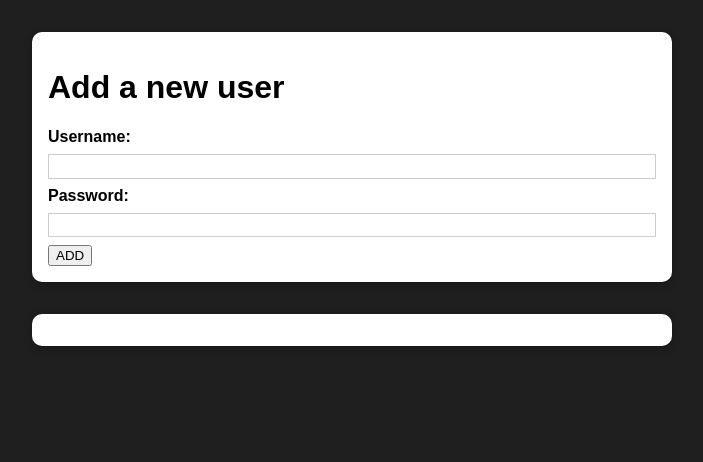
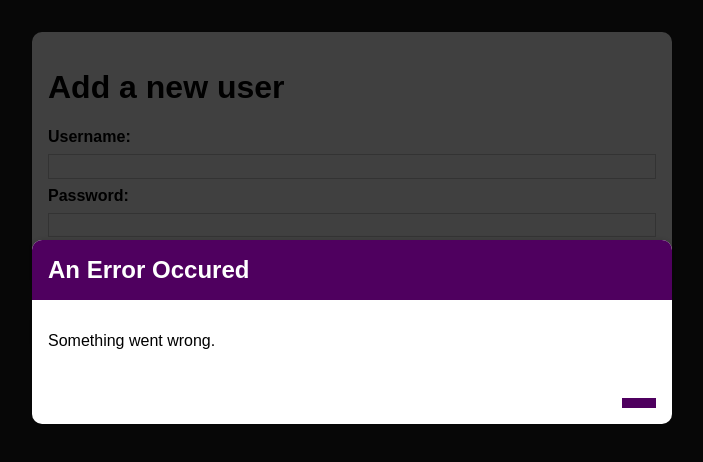
Before and after one commit to emarekica/react-small-form, a React (Create React App) app: page / in a window 1280 px wide. Shown: the top 462 px of the page, without its empty margins (288-991 px from the left). Built offline with nearby package versions, Linux system fonts and the light colour scheme.

Commit message:
config: ErrorModal component

```diff
--- /dev/null
+++ b/src/components/UI/ErrorModal.js
@@ -0,0 +1,28 @@
+import React from "react";
+
+import Button from "./Button";
+import Card from "./Card";
+import classes from "./ErrorModal.module.css";
+
+const ErrorModal = (props) => {
+  return (
+    <div>
+      <div className={classes.backdrop}></div>
+
+      <Card classFromOutside={classes.modal}>
+        <header className={classes.header}>
+          <h2>{props.errorTitle}</h2>
+        </header>
+
+        <div className={classes.content}>
+          <p>{props.errorMessage}</p>
+        </div>
+        <footer className={classes.actions}>
+          <Button />
+        </footer>
+      </Card>
+    </div>
+  );
+};
+
+export default ErrorModal;
--- /dev/null
+++ b/src/components/UI/ErrorModal.module.css
@@ -0,0 +1,45 @@
+.backdrop {
+  position: fixed;
+  top: 0;
+  left: 0;
+  width: 100%;
+  height: 100vh;
+  z-index: 10;
+  background: rgba(0, 0, 0, 0.75);
+}
+
+.modal {
+  position: fixed;
+  top: 30vh;
+  left: 10%;
+  width: 80%;
+  z-index: 100;
+  overflow: hidden;
+}
+
+.header {
+  background: #4f005f;
+  padding: 1rem;
+}
+
+.header h2 {
+  margin: 0;
+  color: white;
+}
+
+.content {
+  padding: 1rem;
+}
+
+.actions {
+  padding: 1rem;
+  display: flex;
+  justify-content: flex-end;
+}
+
+@media (min-width: 768px) {
+  .modal {
+    left: calc(50% - 20rem);
+    width: 40rem;
+  }
+}
--- a/src/components/users/AddUser.js
+++ b/src/components/users/AddUser.js
@@ -3,6 +3,8 @@
 import React, { useState } from "react";
 
 import Card from "../UI/Card";
+import ErrorModal from "../UI/ErrorModal";
+
 import classes from "./AddUser.module.css";
 
 const AddUser = (props) => {
@@ -45,6 +47,11 @@
 
   return (
     <div>
+      <ErrorModal
+        errorTitle="An Error Occured"
+        errorMessage="Something went wrong."
+      />
+
       <Card classFromOutside={classes.input}>
         <header>
           <h1>Add a new user</h1>
@@ -55,6 +62,7 @@
           <input
             id="username"
             type="text"
+            // renders user input
             value={enteredUserame}
             onChange={usernameChangeHandler}
           />
```
Also changed, not shown: 1 other file (tests, documents, lock files or other folders).
